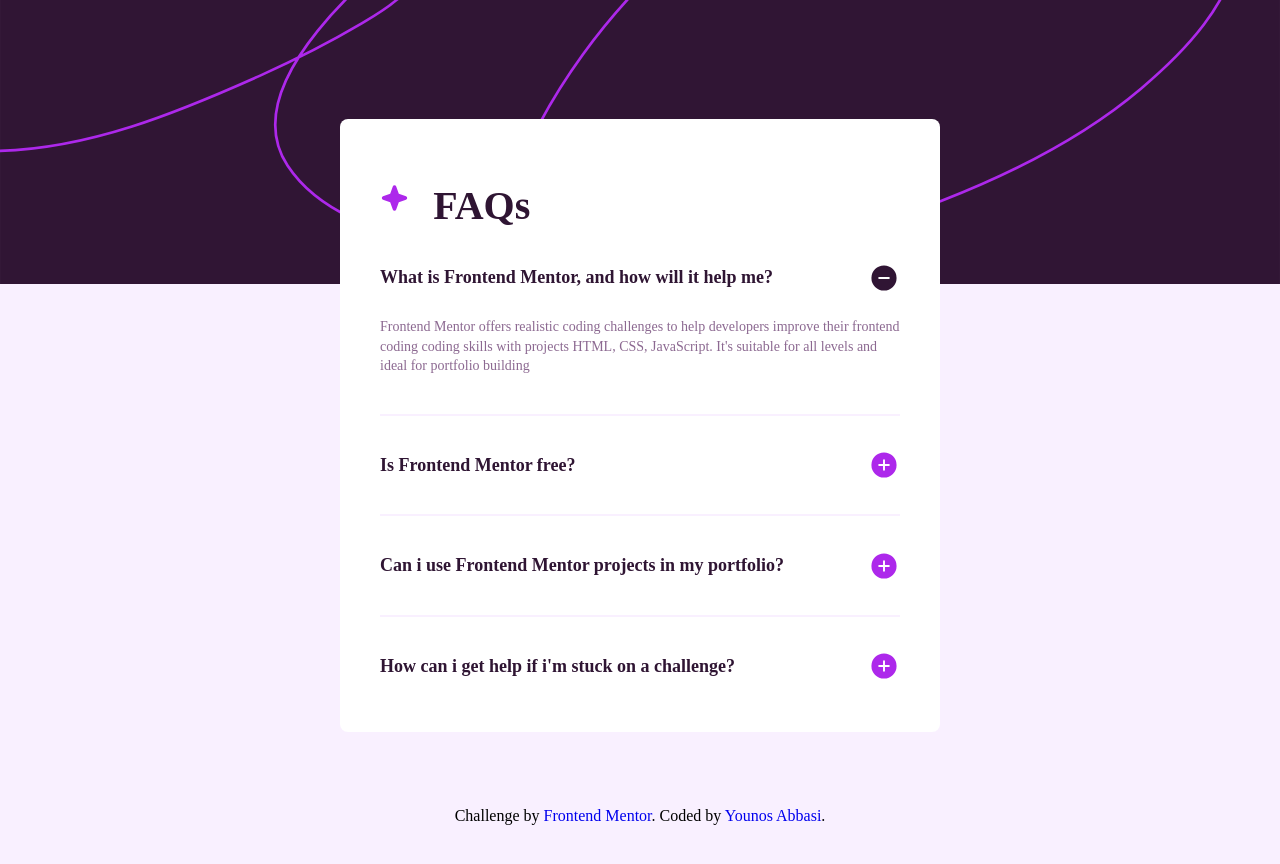
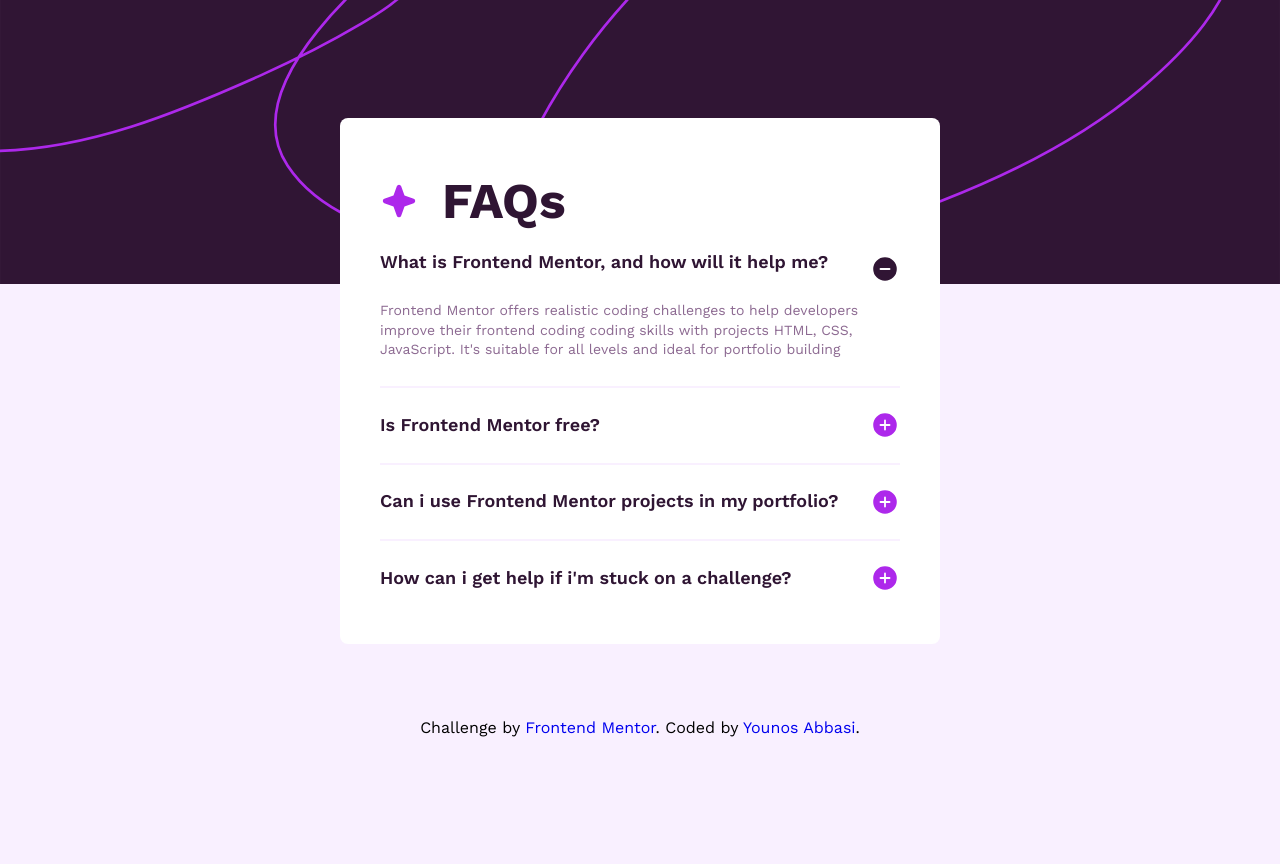
Before and after one commit to abbasikaan/Fem-faq-accordion, a plain HTML site: page index.html in a window 1280 px wide. After the commit the page ends 814 px from the top, so only its background shows below. Drawn offline with Linux system fonts and the light colour scheme.

Commit message:
Fix the styles

```diff
--- a/css/styles.css
+++ b/css/styles.css
@@ -2,7 +2,7 @@
 
 @font-face {
   font-family: 'Work sans';
-  src: url(../assets/fonts/OFL.txt);
+  src: url(/assets/fonts/WorkSans-VariableFont_wght.ttf);
 }
 
 :root {
@@ -16,7 +16,7 @@
 *::after,
 *::before {
   box-sizing: border-box;
-  /* outline: 2px solid tomato; */
+  /* outline: 1px solid red; */
 }
 
 
@@ -52,13 +52,12 @@ img {
   top: -110px;
 }
 
+
 .card__header {
-  width: 100%;
-  justify-content: space-between;
-  width: 2.8rem;
-  height: 3.8rem;
   display: flex;
   gap: 2.4rem;
+  height: 3.8rem;
+  align-items: center;
   margin: 24px 0;
 }
 
@@ -70,21 +69,22 @@ img {
 .card__heading {
   font-size: 3.2rem;
   font-weight: 700;
-  margin-top: 0;
 }
 
 .collapsible__heading {
   font-size: 1.6rem;
   font-weight: 600;
+  margin-right: 2.4rem;
+  cursor: pointer;
 }
 
 .collapsible__heading:hover {
   color: hsl(293, 87%, 43%);
 }
 
-.card__icon {
-  width: 30px;
-  height: 30px;
+.card__header-icon {
+  width: 24px;
+  height: 24px;
 }
 
 .collapsible__content p {
@@ -100,7 +100,7 @@ img {
 .divider {
   height: 2px;
   background: var(--color-light-pink);
-  margin: 2rem 0;
+  margin: 1.2rem 0;
 }
 
 .collapsible__header {
@@ -109,17 +109,17 @@ img {
   align-items: center;
 }
 
+.collapsible--expanded .collapsible__heading {
+  margin-top: 0;
+}
+
 .collapsible__plus-icon,
 .collapsible__minus-icon {
-  width: 3.2rem;
-  height: 3.2rem;
+  width: 3rem;
+  height: 3rem;
 }
 
 
-.collapsible__heading {
-  margin-right: 24px;
-  cursor: pointer;
-}
 
 .collapsible__content {
   max-height: 0;
@@ -150,8 +150,8 @@ img {
 
 .card__footer {
   width: 100%;
-  display: flex;
-  justify-content: center;
+  display: block;
+  text-align: center;
   margin-top: -95px;
 }
 
@@ -173,14 +173,14 @@ img {
 }
 
 @media(max-width: 700px) {
-  .header__image .image--desktop {
+  .image--desktop {
     display: none;
   }
 }
 
 @media(min-width: 700px) {
 
-  .header__image .image--mobile {
+  .image--mobile {
     display: none;
   }
 
@@ -195,13 +195,13 @@ img {
     margin-bottom: 3.2rem;
   }
 
-  .header__icon {
-    width: 40px;
-    height: 40px;
+  .card__header-icon {
+    width: 38px;
+    height: 38px;
   }
 
   .card__heading {
-    font-size: 4rem;
+    font-size: 5rem;
   }
 
 
@@ -209,7 +209,4 @@ img {
     font-size: 1.8rem;
   }
 
-  .divider {
-    margin: 2.4rem 0;
-  }
 }
--- a/index.html
+++ b/index.html
@@ -32,7 +32,7 @@
   <main>
     <div class="card">
       <div class="card__header">
-        <img class="card__icon" src="/assets/images/icon-star.svg" alt="star icon">
+        <img class="card__header-icon" src="/assets/images/icon-star.svg" alt="star icon">
         <h1 class="card__heading">FAQs</h1>
       </div>
       <div class="card__body">
@@ -45,7 +45,8 @@
           <div class="collapsible__content">
             <p>Frontend Mentor offers realistic coding challenges to help developers
               improve their frontend coding coding
-              skills with projects HTML, CSS, JavaScript. It's suitable for all levels and ideal for portfolio building
+              skills with projects HTML, CSS, JavaScript. It's suitable for all levels and ideal for portfolio
+              building
             </p>
           </div>
         </div>
@@ -95,6 +96,7 @@
           </div>
         </div>
       </div>
+
     </div>
   </main>
   <footer class="card__footer">
```
